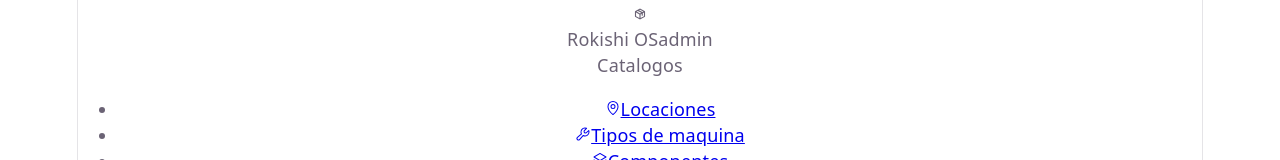
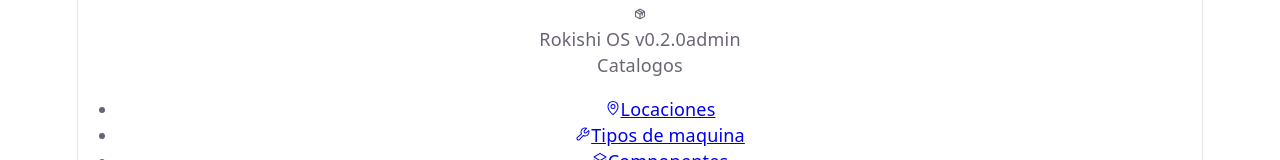
Before and after one commit to CarlosArguelloDev/rokishi-front, a React (Vite) app: page /locaciones in a window 1280 px wide. Shown: the top 160 px of the page. Built offline with nearby package versions, Linux system fonts and the light colour scheme; no server answers; the HTML template or start-up script is replaced by a standard one.

Commit message:
versionado

```diff
--- a/src/components/Sidebar.tsx
+++ b/src/components/Sidebar.tsx
@@ -21,7 +21,7 @@ export default function Sidebar() {
         <div className="sidebar-logo" aria-hidden="true">
           <Package size={12} weight="bold" />
         </div>
-        <span className="sidebar-brand">Rokishi OS</span>
+        <span className="sidebar-brand">Rokishi OS v0.2.0</span>
         <span className="sidebar-environment">admin</span>
       </div>
 
```
